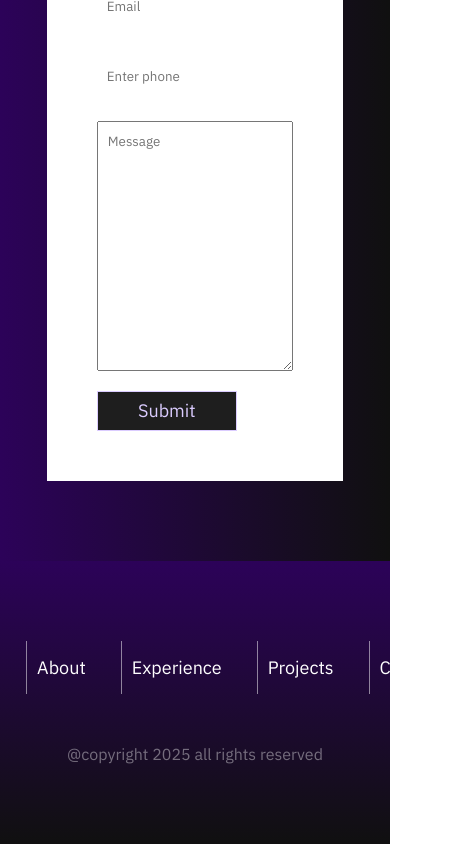
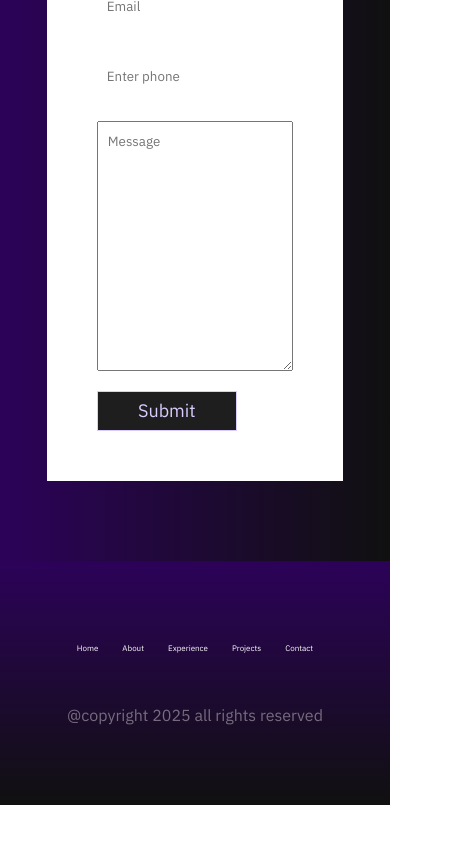
Before and after one commit to BlesonPhilip/myportfolio, a React (Vite) app: page / in a window 390 px wide. Shown: the part 7199-8043 px from the top of the page, 457 px wide, since content can reach past the window. After the commit the page ends 8004 px from the top, so only its background shows below. Built offline with nearby package versions, Linux system fonts and the light colour scheme.

Commit message:
responsive for all

```diff
--- a/src/index.css
+++ b/src/index.css
@@ -23,6 +23,7 @@ body {
   z-index: 1;
   background-color: #ffffff;
   color: #090909;
+  box-sizing: border-box;
 }
 
 .header-wrapper {
@@ -81,3 +82,8 @@ section {
   margin-bottom: 50px;
   color: var(--primary-color);
 }
+/* @media (max-width: 768px) {
+  .SectionTitle {
+    font-size: 32px;
+  }
+} */
--- a/src/pages/index/index.css
+++ b/src/pages/index/index.css
@@ -661,6 +661,14 @@
 
 @media screen and (max-width: 500px) {
   .footerLinks a {
-    padding-left: 10px;
+    padding: 2px;
+    font-size: 8px;
+    border-left: none;
   }
 }
+
+html,
+body {
+  overflow-x: hidden;
+  max-width: 100%;
+}
```
